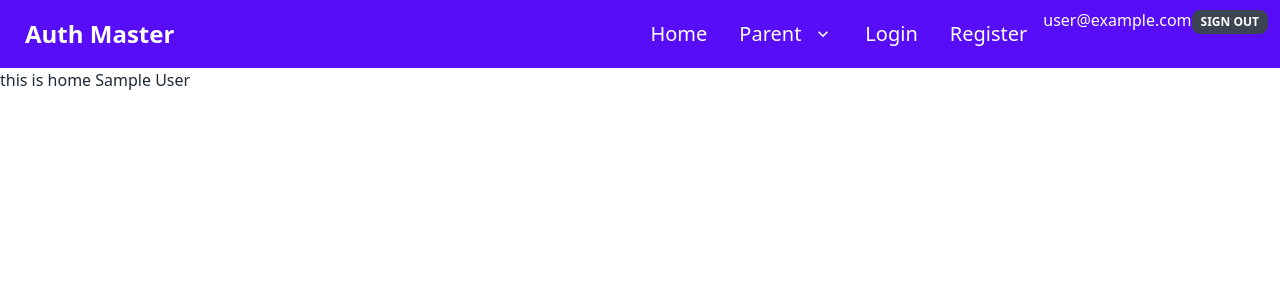
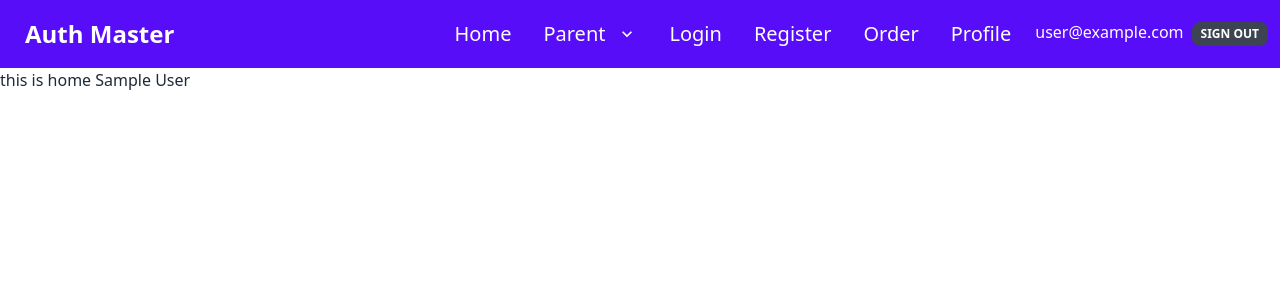
Before and after one commit to HumaionKobir1/auth-firebase-context-tailwind, a React (Vite) app: page / in a window 1280 px wide. Shown: the top 300 px of the page. Built offline with nearby package versions, Linux system fonts and the light colour scheme; no server answers; sample sign-in values are in the browser's storage.

Commit message:
Private Route and navigate after login

```diff
--- a/src/component/Header.jsx
+++ b/src/component/Header.jsx
@@ -32,13 +32,15 @@ const Header = () => {
                         </li>
                         <li className='normal-case text-xl'><Link to="/login">Login</Link></li>
                         <li className='normal-case text-xl'><Link to="/register">Register</Link></li>
+                        <li className='normal-case text-xl'><Link to="/order">Order</Link></li>
+                        { user && <li className='normal-case text-xl'><Link to="/profile">Profile</Link></li>}
                         {
                             user ?
-                                <div>
+                                <div className='mt-3 ml-2'>
                                     <span>{user.email}</span>
-                                    <button onClick={handleLogOut} className='btn btn-xs'>Sign out</button>
+                                    <button onClick={handleLogOut} className='btn btn-xs ml-2'>Sign out</button>
                                 </div>
-                            : <Link to="/login">Login</Link>
+                            : <Link className='ml-5 btn btn-xs mt-3' to="/login">Login</Link>
                         }
                         </ul>
                     </div>
--- /dev/null
+++ b/src/component/Order.jsx
@@ -0,0 +1,11 @@
+import React from 'react';
+
+const Order = () => {
+    return (
+        <div>
+            <h1>This is Order page</h1>
+        </div>
+    );
+};
+
+export default Order;
--- /dev/null
+++ b/src/component/UserProfile.jsx
@@ -0,0 +1,11 @@
+import React from 'react';
+
+const UserProfile = () => {
+    return (
+        <div>
+            <h1>your user profile</h1>
+        </div>
+    );
+};
+
+export default UserProfile;
--- /dev/null
+++ b/src/privateRoute/PrivateRoute.jsx
@@ -0,0 +1,17 @@
+import React, { useContext } from 'react';
+import { AuthContext } from '../providers/AuthProvider';
+import { Navigate } from 'react-router-dom';
+
+const PrivateRoute = ({children}) => {
+    const {user, loading} = useContext(AuthContext);
+    if(loading){
+        return <progress className='progress w-56'></progress>
+    }
+
+    if(user){
+        return children;
+    }
+    return <Navigate to="/login" replace={true}></Navigate>
+};
+
+export default PrivateRoute;
--- a/src/providers/AuthProvider.jsx
+++ b/src/providers/AuthProvider.jsx
@@ -7,6 +7,7 @@ const auth = getAuth(app);
 
 const AuthProvider = ({children}) => {
     const [user, setUser] = useState(null);
+    const [loading, setLoading] = useState(true);
 
     // Sign up / Register
     const createUser = (email, password) => {
@@ -30,6 +31,7 @@ const AuthProvider = ({children}) => {
         const unsubscribe = onAuthStateChanged(auth, createUser  => {
             console.log('auth state change',  createUser);
             setUser(createUser);
+            setLoading(false);
         })
 
         return () => {
@@ -41,7 +43,8 @@ const AuthProvider = ({children}) => {
         user,
         createUser,
         signIn,
-        logOut
+        logOut,
+        loading
     }
 
     return (
```
Also changed, not shown: src/main.jsx (+11 -0 lines).
